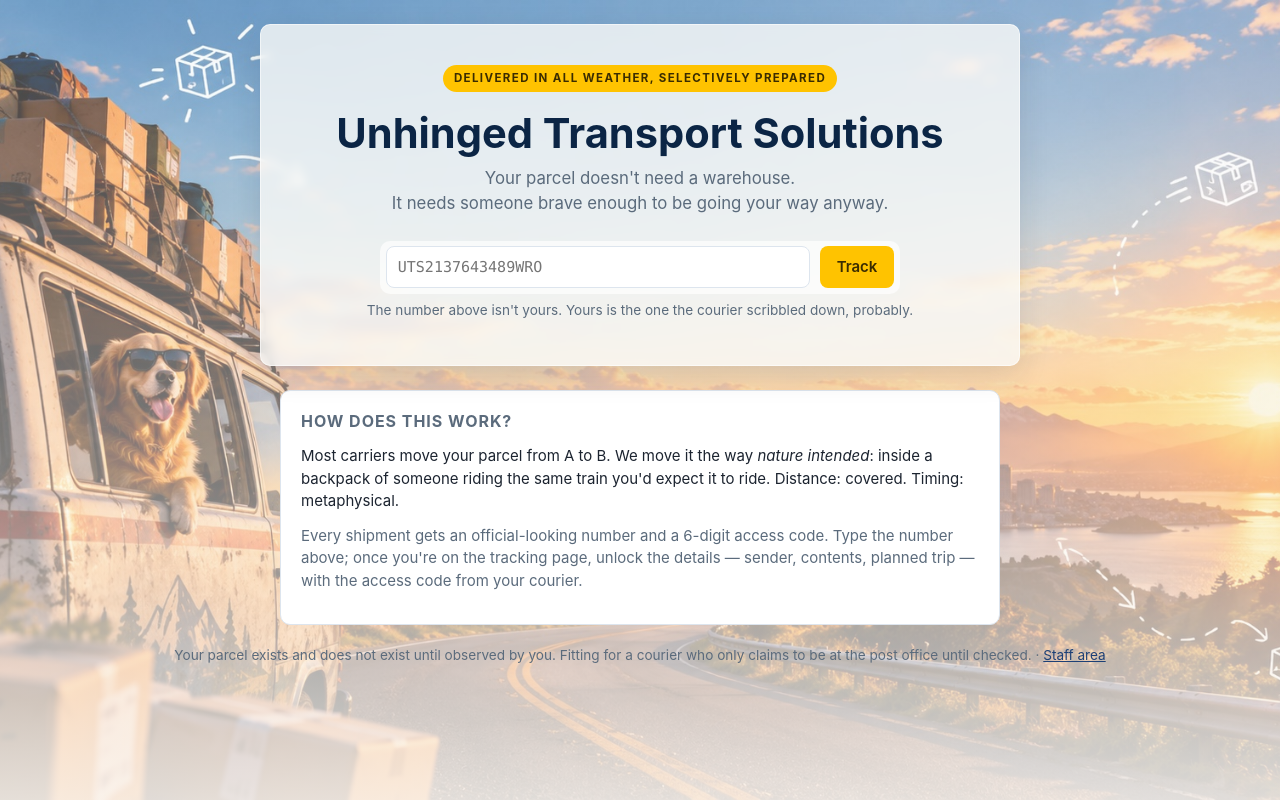
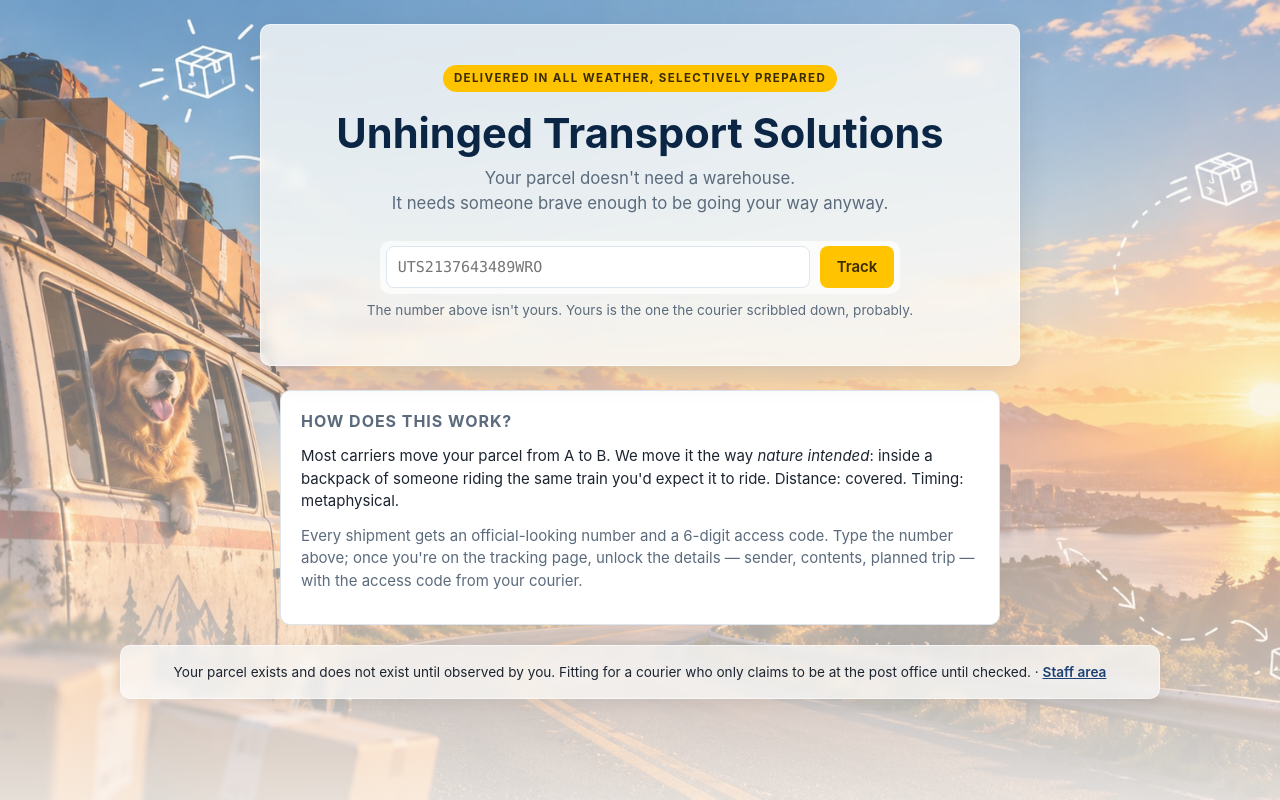
Before and after one commit to domints/UnhingedTransportSolutions, a Vue app in the folder src/Uts.Web/: page / in a window 1280 px wide. Built offline with nearby package versions, Linux system fonts and the light colour scheme.

Commit message:
landing: footer readability
The muted footer text sat directly on the pale bottom gradient of the
page background and all but disappeared. Footer is now a small frosted
card matching the hero treatment, with ink-colored text.

```diff
--- a/src/Uts.Web/src/styles.css
+++ b/src/Uts.Web/src/styles.css
@@ -118,6 +118,20 @@ a { color: var(--navy-3); }
   border-radius: var(--radius);
   padding: .35rem;
 }
+/* Frosted footer card: plain muted text disappears against the pale
+   bottom gradient of the landing background. */
+.landing footer {
+  background: rgba(250, 250, 248, .75);
+  backdrop-filter: blur(5px);
+  border: 1px solid rgba(255, 255, 255, .55);
+  border-radius: var(--radius);
+  box-shadow: 0 4px 16px rgba(30, 30, 40, .08);
+  color: var(--ink);
+  padding: 1rem 1.25rem;
+  margin-top: .5rem;
+}
+.landing footer a { color: var(--navy-3); font-weight: 600; }
+
 .hero__eyebrow {
   display: inline-block;
   background: var(--accent);
```
